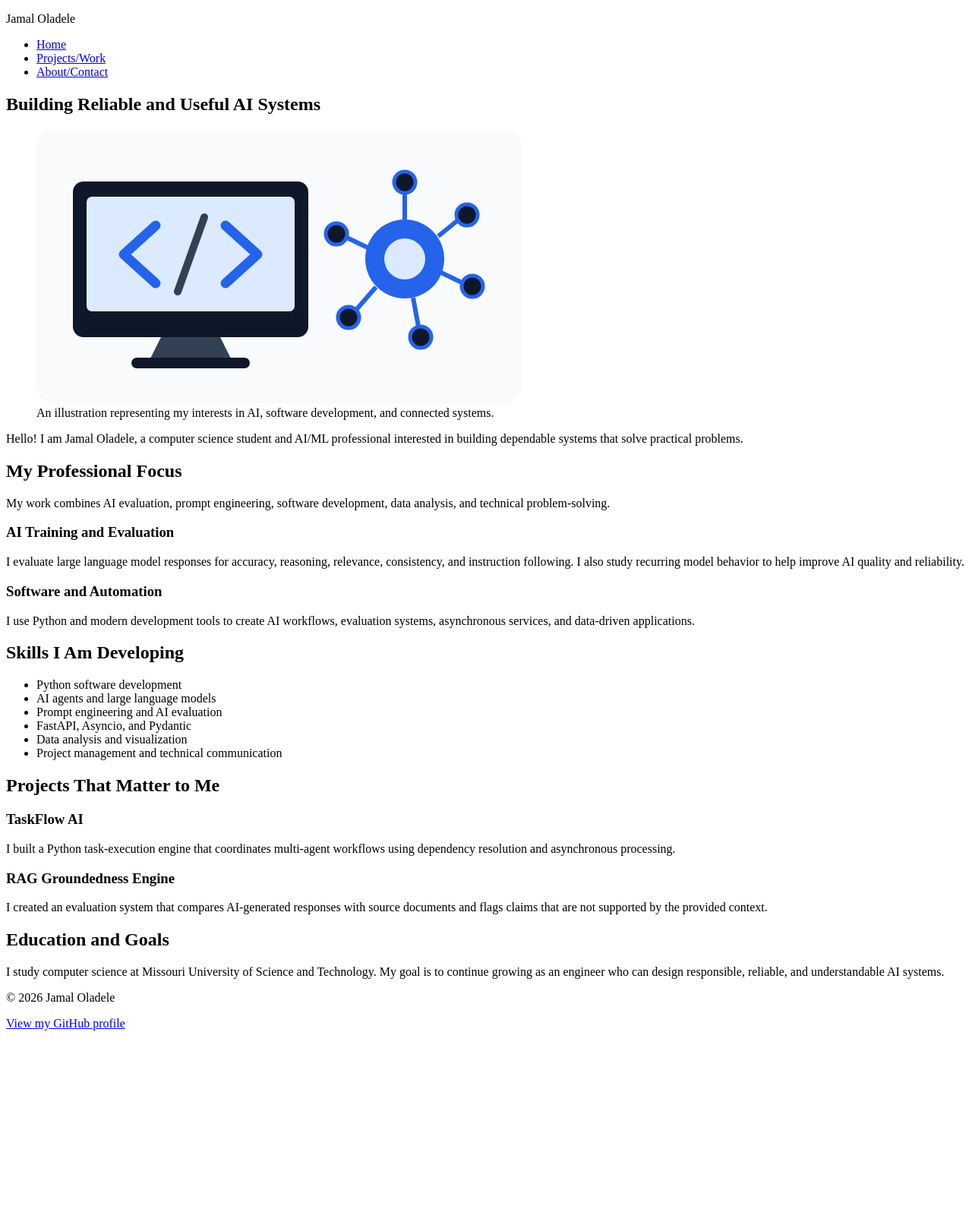
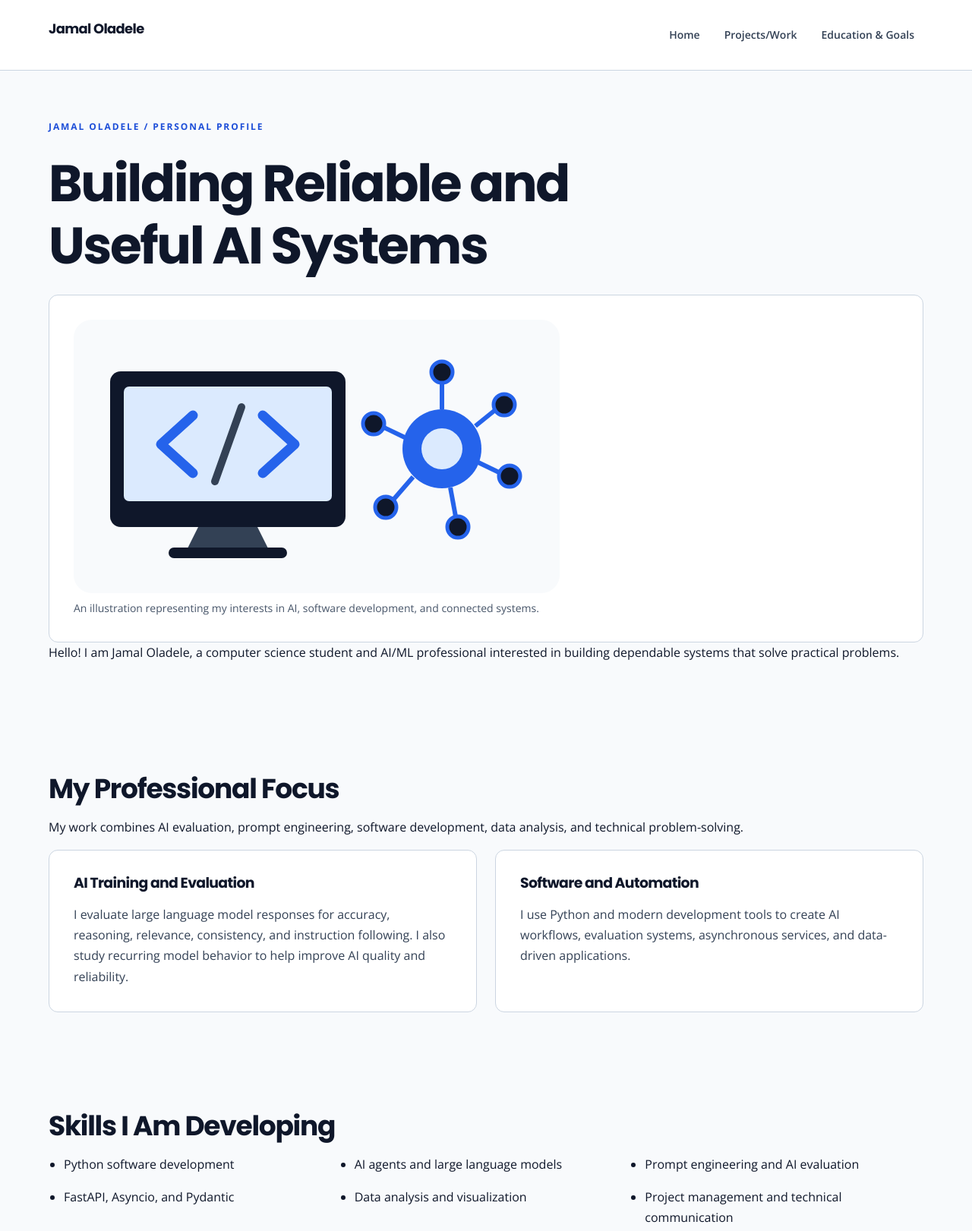
Before and after one commit to joladele-pg/semantic-html-profile, a plain HTML site: page index.html in a window 1280 px wide. Shown: the top 1621 px of the page at 76% size. Before the commit the page ends 1373 px from the top, so only its background shows below. Drawn offline with nearby package versions, Linux system fonts and the light colour scheme.

Commit message:
Add CSS and responsive layouts with an honest accessibility audit

```diff
--- a/index.html
+++ b/index.html
@@ -5,45 +5,53 @@
     <meta name="viewport" content="width=device-width, initial-scale=1.0">
     <meta name="description" content="A personal introduction to Jamal Oladele, an AI and machine learning engineer.">
     <title>Jamal Oladele | AI and Machine Learning</title>
+  <link rel="preconnect" href="https://fonts.googleapis.com">
+  <link rel="preconnect" href="https://fonts.gstatic.com" crossorigin>
+  <link href="https://fonts.googleapis.com/css2?family=Open+Sans:wght@400;600;700&amp;family=Poppins:wght@500;600;700&amp;display=swap" rel="stylesheet">
+  <link rel="stylesheet" href="styles.css">
 </head>
 <body>
-    <header>
-        <p>Jamal Oladele</p>
+    <a class="skip-link" href="#main-content">Skip to main content</a>
+    <header class="site-header"><div class="container header-inner">
+        <p class="brand">Jamal Oladele</p>
         <nav aria-label="Main navigation">
-            <ul>
-                <li><a href="index.html" aria-current="page">Home</a></li>
-                <li><a href="projects.html">Projects/Work</a></li>
-                <li><a href="about.html">About/Contact</a></li>
+            <ul class="nav-list">
+                <li><a href="#home">Home</a></li>
+                <li><a href="#projects">Projects/Work</a></li>
+                <li><a href="#education">Education &amp; Goals</a></li>
             </ul>
         </nav>
-    </header>
+    </div></header>
 
-    <main>
-        <section>
+    <main id="main-content" tabindex="-1" class="container">
+        <section class="section" id="home">
+            <p class="eyebrow">Jamal Oladele / Personal profile</p>
             <h1>Building Reliable and Useful AI Systems</h1>
-            <figure>
+            <figure class="card">
                 <img src="profile-illustration.svg" width="640" height="360" alt="Illustration of a computer screen connected to an artificial intelligence network with code symbols">
                 <figcaption>An illustration representing my interests in AI, software development, and connected systems.</figcaption>
             </figure>
             <p>Hello! I am Jamal Oladele, a computer science student and AI/ML professional interested in building dependable systems that solve practical problems.</p>
         </section>
 
-        <section>
+        <section class="section" id="focus">
             <h2>My Professional Focus</h2>
             <p>My work combines AI evaluation, prompt engineering, software development, data analysis, and technical problem-solving.</p>
-            <article>
+            <div class="cards">
+            <article class="card">
                 <h3>AI Training and Evaluation</h3>
                 <p>I evaluate large language model responses for accuracy, reasoning, relevance, consistency, and instruction following. I also study recurring model behavior to help improve AI quality and reliability.</p>
             </article>
-            <article>
+            <article class="card">
                 <h3>Software and Automation</h3>
                 <p>I use Python and modern development tools to create AI workflows, evaluation systems, asynchronous services, and data-driven applications.</p>
             </article>
+            </div>
         </section>
 
-        <section>
+        <section class="section" id="skills">
             <h2>Skills I Am Developing</h2>
-            <ul>
+            <ul class="skills-list">
                 <li>Python software development</li>
                 <li>AI agents and large language models</li>
                 <li>Prompt engineering and AI evaluation</li>
@@ -53,27 +61,29 @@
             </ul>
         </section>
 
-        <section>
+        <section class="section" id="projects">
             <h2>Projects That Matter to Me</h2>
-            <article>
+            <div class="cards">
+            <article class="card">
                 <h3>TaskFlow AI</h3>
                 <p>I built a Python task-execution engine that coordinates multi-agent workflows using dependency resolution and asynchronous processing.</p>
             </article>
-            <article>
+            <article class="card">
                 <h3>RAG Groundedness Engine</h3>
                 <p>I created an evaluation system that compares AI-generated responses with source documents and flags claims that are not supported by the provided context.</p>
             </article>
+            </div>
         </section>
 
-        <section>
+        <section class="section" id="education">
             <h2>Education and Goals</h2>
             <p>I study computer science at Missouri University of Science and Technology. My goal is to continue growing as an engineer who can design responsible, reliable, and understandable AI systems.</p>
         </section>
     </main>
 
-    <footer>
+    <footer class="site-footer"><div class="container footer-inner">
         <p>&copy; 2026 Jamal Oladele</p>
         <p><a href="https://github.com/joladele-pg">View my GitHub profile</a></p>
-    </footer>
+    </div></footer>
 </body>
 </html>
--- /dev/null
+++ b/styles.css
@@ -0,0 +1,108 @@
+/* Planned palette and Google Font pairing from the Milestone 1 wireframe. */
+:root {
+  color-scheme: light;
+  --navy: #0f172a; --blue: #2563eb; --slate: #334155;
+  --paper: #f8fafc; --white: #ffffff; --muted: #475569;
+  --line: #cbd5e1; --soft: #eff6ff; --error: #991b1b;
+  --space-1: .5rem; --space-2: 1rem; --space-3: 1.5rem;
+  --space-4: 2rem; --space-6: 3rem; --space-8: 4rem;
+}
+* { box-sizing: border-box; }
+html { scroll-padding-top: 1.5rem; }
+body { margin: 0; background: var(--paper); color: var(--navy); font-family: 'Open Sans', Arial, sans-serif; font-size: 1rem; line-height: 1.7; }
+h1,h2,h3,.brand { font-family: 'Poppins', Arial, sans-serif; line-height: 1.2; letter-spacing: -.035em; }
+h1 { font-size: clamp(2rem, 5.3vw, 4.5rem); margin: 0 0 var(--space-3); max-width: 18ch; }
+h2 { font-size: clamp(1.5rem, 3vw, 2.25rem); margin: 0 0 var(--space-2); }
+h3 { font-size: 1.18rem; margin: 0 0 var(--space-2); }
+p { margin: 0 0 var(--space-2); }
+a { color: #1d4ed8; text-underline-offset: .2em; overflow-wrap: anywhere; }
+a:hover { text-decoration-thickness: .15em; }
+:focus-visible { outline: 3px solid #1d4ed8; outline-offset: 5px; }
+button,input,select,textarea { font: inherit; }
+img,svg { display: block; max-width: 100%; height: auto; }
+figure { margin: 0; }
+figcaption { margin-top: var(--space-1); color: var(--muted); font-size: .875rem; }
+ul { padding-left: 1.25rem; }
+.container { width: min(100% - 2rem, 72rem); margin-inline: auto; }
+.skip-link { position: absolute; top: .5rem; left: .5rem; z-index: 20; padding: .75rem 1rem; background: var(--white); color: var(--navy); transform: translateY(-160%); }
+.skip-link:focus { transform: translateY(0); }
+.site-header { background: var(--white); border-bottom: 1px solid var(--line); }
+.header-inner { display: flex; flex-direction: column; align-items: flex-start; gap: .75rem; padding-block: var(--space-3); }
+.brand { color: var(--navy); text-decoration: none; font-size: 1.12rem; font-weight: 700; }
+.brand-mark { display: inline-grid; place-items: center; width: 2.25rem; height: 2.25rem; margin-right: .5rem; background: var(--navy); color: var(--white); border-radius: .5rem; font-family: 'Open Sans', Arial, sans-serif; font-size: .875rem; letter-spacing: 0; }
+.nav-list { display: flex; flex-wrap: wrap; list-style: none; margin: 0; padding: 0; gap: .5rem; }
+.nav-list a { display: block; padding: .625rem .75rem; border-radius: .375rem; color: var(--slate); text-decoration: none; font-size: .875rem; font-weight: 600; }
+.nav-list a:hover,.nav-list a[aria-current='page'] { background: var(--soft); color: #1d4ed8; text-decoration: underline; }
+.hero { padding-block: var(--space-6); border-bottom: 1px solid var(--line); background: var(--white); }
+.hero-grid { display: grid; gap: var(--space-4); align-items: center; }
+.eyebrow { color: #1d4ed8; font-weight: 700; font-size: .75rem; text-transform: uppercase; letter-spacing: .16em; margin-bottom: var(--space-3); }
+.lead { color: var(--slate); font-size: 1.125rem; max-width: 58ch; }
+.actions { display: flex; flex-wrap: wrap; gap: var(--space-2); margin-top: var(--space-4); align-items: center; }
+.button { display: inline-flex; justify-content: center; align-items: center; padding: .75rem 1.25rem; min-height: 2.75rem; border: 2px solid var(--blue); border-radius: .5rem; color: var(--white); background: var(--blue); font-weight: 700; text-decoration: none; cursor: pointer; }
+.button:hover { background: #1d4ed8; border-color: #1d4ed8; }
+.button.secondary { background: var(--white); color: #1d4ed8; }
+.section { padding-block: var(--space-6); }
+.section-header { display: flex; flex-wrap: wrap; align-items: end; justify-content: space-between; gap: var(--space-2); margin-bottom: var(--space-4); }
+.section-intro { max-width: 64ch; color: var(--muted); }
+.cards { display: grid; gap: var(--space-3); }
+/* Each card deliberately demonstrates margin, padding, and border. */
+.card { margin: 0; padding: var(--space-3); border: 1px solid var(--line); border-radius: .75rem; background: var(--white); min-width: 0; }
+.card p { color: var(--slate); }
+.card-number { display: block; color: #1d4ed8; font-weight: 700; font-size: .75rem; letter-spacing: .14em; margin-bottom: var(--space-3); }
+.card .tag { display: inline-block; background: var(--soft); color: #1e40af; border: 1px solid #bfdbfe; padding: .25rem .5rem; margin: .25rem .25rem .25rem 0; border-radius: .25rem; font-size: .75rem; font-weight: 700; }
+.note { margin-block: var(--space-3); padding: var(--space-3); border: 1px solid #93c5fd; border-left: 4px solid var(--blue); border-radius: .5rem; background: var(--soft); }
+.note p:last-child,.card p:last-child { margin-bottom: 0; }
+.split { display: grid; gap: var(--space-4); }
+.principles { background: var(--navy); color: var(--white); border-radius: .75rem; padding: var(--space-4); }
+.principles p { color: #cbd5e1; }
+.principles a { color: #bfdbfe; }
+.principles :focus-visible,.site-footer :focus-visible { outline-color: #93c5fd; }
+.detail-list { display: grid; gap: var(--space-3); margin: 0; }
+.detail-list dt { font-weight: 700; color: #1d4ed8; }
+.detail-list dd { margin: .25rem 0 0; color: var(--slate); }
+.check-list { display: grid; gap: .5rem; }
+.skills-list { display: grid; gap: 1rem; }
+.form-grid { display: grid; gap: var(--space-3); }
+.field { min-width: 0; }
+label,legend { display: block; font-weight: 700; margin-bottom: .5rem; }
+.field-hint { color: var(--muted); font-size: .875rem; margin-block: .25rem .5rem; }
+input:not([type='radio']),select,textarea { display: block; width: 100%; padding: .75rem; border: 2px solid #64748b; border-radius: .375rem; background: var(--white); color: var(--navy); min-height: 3rem; }
+textarea { resize: vertical; min-height: 10rem; }
+fieldset { margin: 0; padding: var(--space-2); border: 1px solid #64748b; border-radius: .5rem; min-width: 0; }
+legend { padding-inline: .25rem; }
+.radio-label { display: flex; align-items: center; gap: .75rem; font-weight: 400; min-height: 2.75rem; margin: 0; }
+input[type='radio'] { width: 1.25rem; height: 1.25rem; accent-color: var(--blue); flex-shrink: 0; }
+[aria-invalid='true'] { border-color: var(--error) !important; }
+.field-error { color: var(--error); font-weight: 600; margin-top: .5rem; font-size: .875rem; }
+.error-summary { border: 2px solid var(--error); padding: var(--space-3); border-radius: .5rem; margin-bottom: var(--space-3); background: #fff7f7; }
+.error-summary a { color: var(--error); }
+.form-status { font-weight: 600; margin-top: var(--space-2); }
+[hidden] { display: none !important; }
+#main-content { min-height: 65vh; }
+#contact-form { margin: var(--space-3) 0 0; padding: var(--space-3); border: 1px solid var(--line); border-radius: .75rem; background: var(--white); }
+.site-footer { padding-block: var(--space-4); background: var(--navy); color: #cbd5e1; }
+.site-footer a { color: #bfdbfe; }
+.footer-inner { display: flex; flex-direction: column; gap: var(--space-2); }
+.site-footer p { margin: 0; font-size: .875rem; }
+@media (min-width: 40rem) {
+  .skills-list { grid-template-columns: repeat(2, minmax(0, 1fr)); }
+  .container { width: min(100% - 3rem, 72rem); }
+  .cards { grid-template-columns: repeat(2, minmax(0, 1fr)); }
+  .card { padding: var(--space-4); }
+  .form-grid { grid-template-columns: repeat(2, minmax(0, 1fr)); }
+  .full-width { grid-column: 1 / -1; }
+  #contact-form { padding: var(--space-4); }
+  .hero { padding-block: var(--space-8); }
+}
+@media (min-width: 64rem) {
+  .skills-list { grid-template-columns: repeat(3, minmax(0, 1fr)); }
+  .header-inner { flex-direction: row; justify-content: space-between; align-items: center; }
+  .hero-grid { grid-template-columns: minmax(0, 1.45fr) minmax(0, 1fr); gap: var(--space-8); }
+  .cards.three { grid-template-columns: repeat(3, minmax(0, 1fr)); }
+  .split { grid-template-columns: minmax(0, 1.3fr) minmax(0, 1fr); gap: var(--space-8); }
+  .footer-inner { flex-direction: row; justify-content: space-between; }
+  .section { padding-block: var(--space-8); }
+}
+@media (prefers-reduced-motion: no-preference) {
+  .button { transition: background-color .15s ease; }
+}
```
Also changed, not shown: 1 other file.
